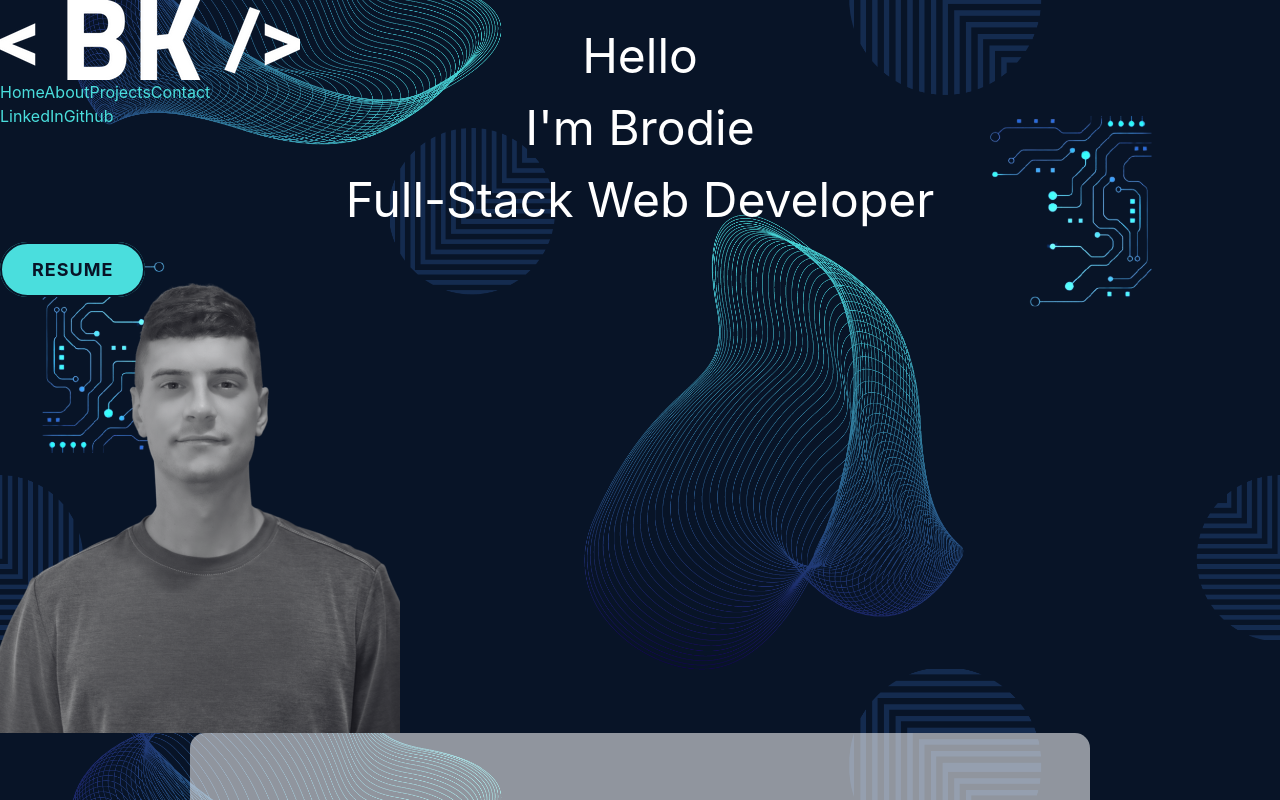
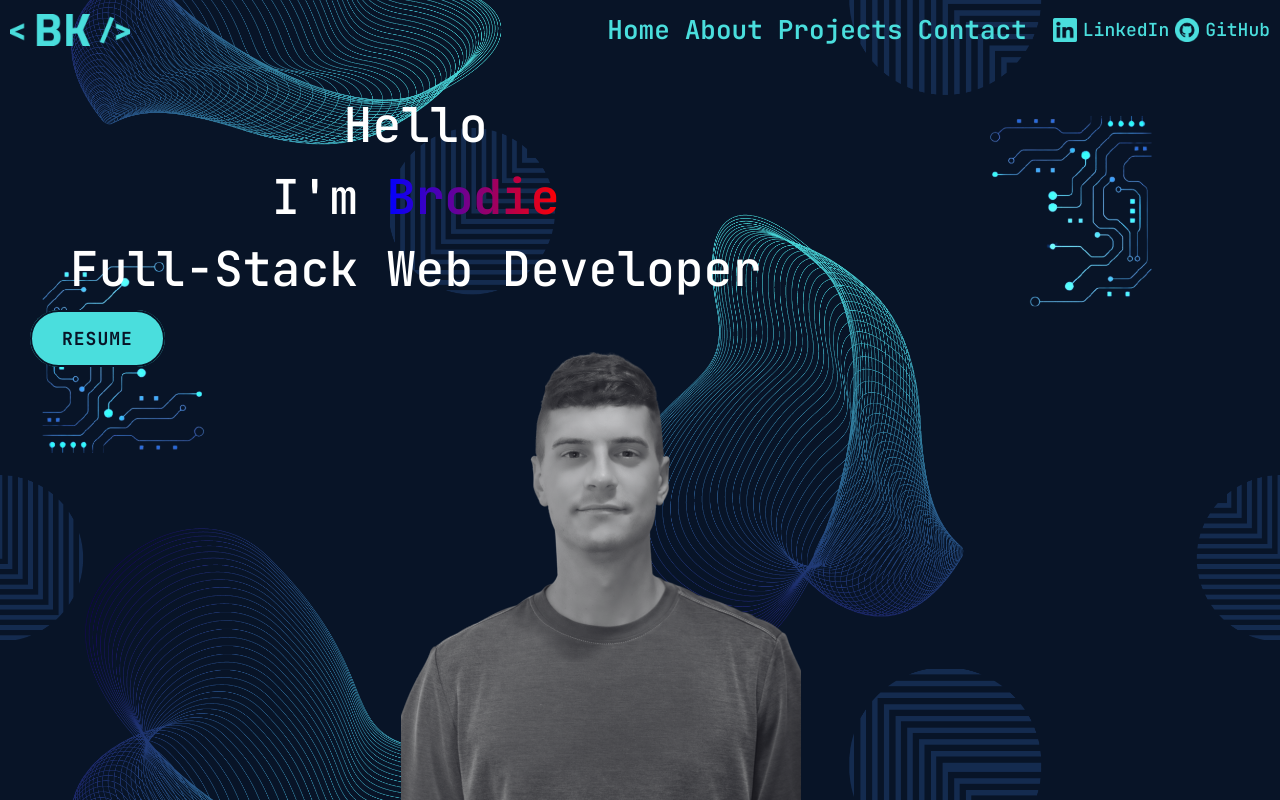
Before and after one commit to brodiekime21/portfolio, a React (Create React App) app: page / in a window 1280 px wide. Shown: the top 800 px of the page. Built offline with nearby package versions, Linux system fonts and the light colour scheme.

Commit message:
new font and nav styled

```diff
--- a/public/index.html
+++ b/public/index.html
@@ -10,8 +10,10 @@
       name="description"
       content="Brodie Kime is a full-stack web developer residing in South Florida."
     />
-    <link rel="apple-touch-icon" href="%PUBLIC_URL%/logo192.png" />
 
+    <link rel="preconnect" href="https://fonts.googleapis.com">
+    <link rel="preconnect" href="https://fonts.gstatic.com" crossorigin>
+    <link href="https://fonts.googleapis.com/css2?family=JetBrains+Mono:ital,wght@0,100;0,200;0,300;0,400;0,500;0,600;0,700;0,800;1,100;1,200;1,300;1,400;1,500;1,600;1,700;1,800&display=swap" rel="stylesheet">
     <link rel="manifest" href="%PUBLIC_URL%/manifest.json" />
     <!--
       Notice the use of %PUBLIC_URL% in the tags above.
--- a/src/App.js
+++ b/src/App.js
@@ -8,6 +8,8 @@ import Home from "./components/Home";
 import About from "./components/About";
 import Projects from "./components/Projects";
 import Contact from "./components/Contact";
+import Footer from "./components/Footer";
+
 
 const App = () => {
   return (
@@ -31,6 +33,9 @@ const App = () => {
       <div id="contact">
         <Contact />
       </div>
+      <div id="footer">
+        <Footer />
+      </div>
     </div>
   );
 };
--- a/src/components/Contact.js
+++ b/src/components/Contact.js
@@ -1,5 +1,3 @@
-import { Button } from "react-bootstrap";
-
 function Contact() {
   return (
     <div className="flex items-center justify-center h-screen">
@@ -13,8 +11,7 @@ function Contact() {
         >
           LinkedIn
         </a>
-
-        <h1 className="text-4xl font-bold mb-4 text-white">brodie.kime@gmail.com</h1>
+        <a className="text-4xl font-bold mb-4 text-white" href="mailto:brodie.kime@gmail.com">Email me @ brodie.kime@gmail.com</a>
       </div>
     </div>
   );
--- a/src/components/Footer.js
+++ b/src/components/Footer.js
@@ -0,0 +1,10 @@
+
+function Footer() {
+  return (
+    <div>
+      Footer
+    </div>
+  );
+}
+
+export default Footer;
--- a/src/components/Home.js
+++ b/src/components/Home.js
@@ -2,8 +2,8 @@ import { Button } from "react-bootstrap";
 
 function Home() {
   return (
-    <div id="Intro">
       <div className="">
+        <div>
         <h1 className="">
           <div>Hello</div>{" "}
           <div>
@@ -18,13 +18,14 @@ function Home() {
         >
           Resume
         </Button>
+        </div>
         <img
           className="black-and-white-pic"
           src={require("../images/black-and-white-pic.png")}
           alt="Brodie Kime, black and white"
         />
       </div>
-    </div>
+
   );
 }
 
--- a/src/components/Navbar.js
+++ b/src/components/Navbar.js
@@ -2,19 +2,17 @@ import React, { useState, useEffect } from "react";
 import { Link, NavLink } from "react-router-dom";
 
 function Navbar() {
-
-
   return (
-    <nav className="navbar">
+    <nav id="navbar">
       <a href={"#home"} className="flex items-center mr-6">
         <img
-        className="logo"
+          id="logo"
           src={require("../images/navbar-logo.png")}
           alt="Brodie Kime logo, the greater than symbol then B K then a forward slash followed by a less than symbol."
         />
       </a>
 
-    <div className="">
+      <div id="navbar-right">
         <div className="">
           <a
             href={"#home"}
@@ -24,11 +22,7 @@ function Navbar() {
           >
             Home
           </a>
-        <a
-          href={"#about"}
-          activeClassName="text-white"
-          className="nav-links"
-        >
+          <a href={"#about"} activeClassName="text-white" className="nav-links">
             About
           </a>
           <a
@@ -46,11 +40,17 @@ function Navbar() {
             Contact
           </a>
         </div>
+        <div id="linkedin-github-navbar">
           <a
             href="https://www.linkedin.com/in/brodie-kime/"
             activeClassName="text-white"
             className="personal-links"
           >
+            <img
+              className="icons"
+              src={require("../images/linkedin-icon.png")}
+              alt="LinkedIn icon"
+            />
             LinkedIn
           </a>
           <a
@@ -58,8 +58,14 @@ function Navbar() {
             activeClassName="text-white"
             className="personal-links"
           >
-        Github
+            <img
+              className="icons"
+              src={require("../images/github-icon.png")}
+              alt="GitHub icon"
+            />
+            GitHub
           </a>
+        </div>
       </div>
     </nav>
   );
--- a/src/index.css
+++ b/src/index.css
@@ -4,39 +4,109 @@
 
 body {
   color: white;
-  margin: 0;
-  font-family: -apple-system, BlinkMacSystemFont, 'Segoe UI', 'Roboto', 'Oxygen',
-    'Ubuntu', 'Cantarell', 'Fira Sans', 'Droid Sans', 'Helvetica Neue',
-    sans-serif;
+  margin: 0 10px;
+  font-family: 'JetBrains Mono', monospace;
+  font-weight: 500;
   -webkit-font-smoothing: antialiased;
   -moz-osx-font-smoothing: grayscale;
   background-image: url('../src/images/background.png');
   background-size: contain;
 }
 
-.navbar {
-  position: fixed;
-  top: 0;
-  left: 0;
+#logo {
+  width: 120px;
+}
+
+#logo:hover {
+  filter: brightness(0) invert(1);
+}
+
+#navbar {
+  display: flex;
+  justify-content: space-between;
   width: 100%;
   background-color: none;
   color: #4adedd;
-  margin-bottom: 50px;
-  transition: opacity 0.5s;
-  opacity: 1;
+  margin-top: 10px;
 }
 
-.navbar.hidden {
-  opacity: 0;
+#navbar-right {
+  display: flex;
+  align-items: center;
+
 }
 
-code {
-  font-family: source-code-pro, Menlo, Monaco, Consolas, 'Courier New',
-    monospace;
+.nav-links {
+  font-size: 26px;
+  margin-left: 15px;
+  font-weight: 600;
 }
 
-.logo:hover {
+.nav-links:hover, .nav-links:focus{
   filter: brightness(0) invert(1);
+}
+
+#linkedin-github-navbar {
+  display: flex;
+  margin-left: 20px;
+}
+
+.personal-links{
+  font-size: 18px;
+  margin-left: 6px;
+  display: flex;
+  align-items: center;
+}
+
+.icons {
+  width: 24px;
+  height: 24px;
+  margin-right: 6px;
+}
+
+
+
+.personal-links:hover, .personal-links:focus{
+  filter: brightness(0) invert(1);
+}
+
+
+#home{
+  display: flex;
+  flex-direction: row;
+  justify-content: space-between;
+  align-items: center;
+  padding: 20px;
+}
+
+#home h1{
+
+    display: flex;
+    flex-direction: column;
+    justify-content: center;
+    align-items: center;
+    text-align: center;
+    margin: 0 20px;
+}
+
+#home h1 span {
+  font-weight: bold;
+  background: linear-gradient(to right, blue, red);
+  -webkit-background-clip: text;
+  -webkit-text-fill-color: transparent;
+  animation: gradient 5s ease-in-out infinite;
+}
+
+@keyframes gradient {
+  0% {
+    background-position: 0% 50%;
+  }
+  50% {
+    background-position: 100% 50%;
+  }
+  100% {
+    background-position: 0% 50%;
+  }
 }
 
 
@@ -119,15 +189,5 @@ h1 {
 }
 
 .black-and-white-pic {
-  position: relative;
-}
-
-.black-and-white-pic::after {
-  content: "";
-  position: absolute;
-  bottom: 0;
-  left: 0;
-  width: 100%;
-  height: 50%; /* adjust the height of the fade as needed */
-  background: linear-gradient(to bottom, rgba(255,255,255,0) 0%, rgba(255,255,255,1) 100%);
-}
+float: right;
+  }
```
Also changed, not shown: src/images/github-icon.png (added), src/images/linkedin-icon.png (added). Lines whose indentation alone changed are shown as unchanged.
